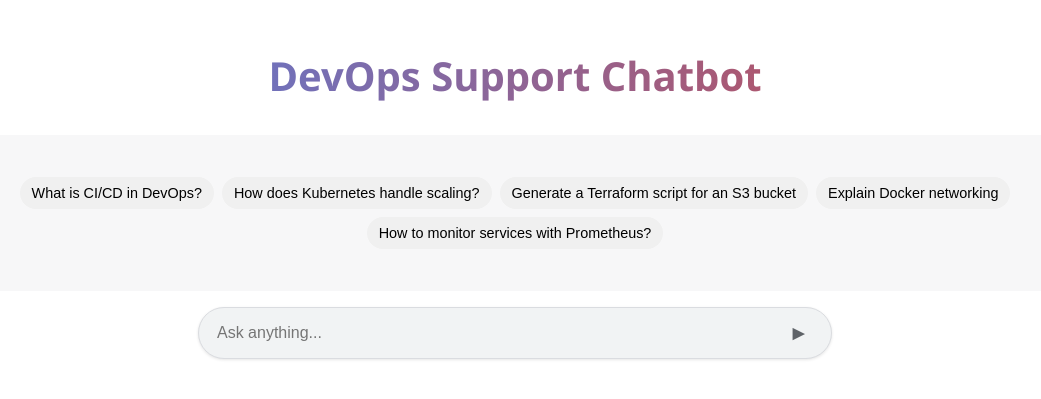
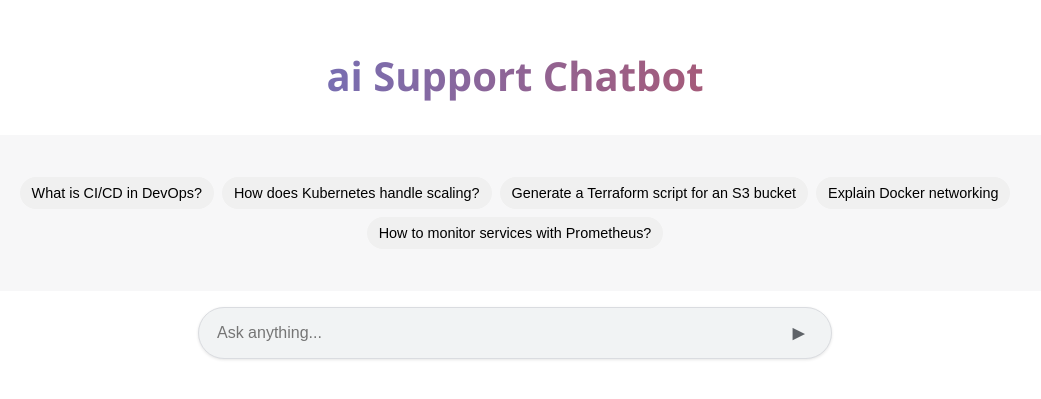
Before and after one commit to pavan731/my_chatbot, a Next.js app: page / in a window 1280 px wide. Shown: the part 197-596 px from the top of the page, without its empty margins (149-1190 px from the left). Built offline with nearby package versions, Linux system fonts and the light colour scheme.

Commit message:
promethus updated ui

```diff
--- a/pages/index.js
+++ b/pages/index.js
@@ -19,7 +19,7 @@
 
       <div className="chatgpt-container">
         <header>
-          <h1>DevOps Support Chatbot</h1>
+          <h1>ai Support Chatbot</h1>
         </header>
 
         <main>
--- a/prometheus.yml
+++ b/prometheus.yml
@@ -9,6 +9,6 @@
       - targets: ['localhost:9090']
 
   # Scrape metrics from Next.js app (if it exposes metrics)
-  - job_name: 'next-app'
+  - job_name: 'next-api'
     static_configs:
-      - targets: ['next-app:3000']
+      - targets: ['next-app:80']
```
